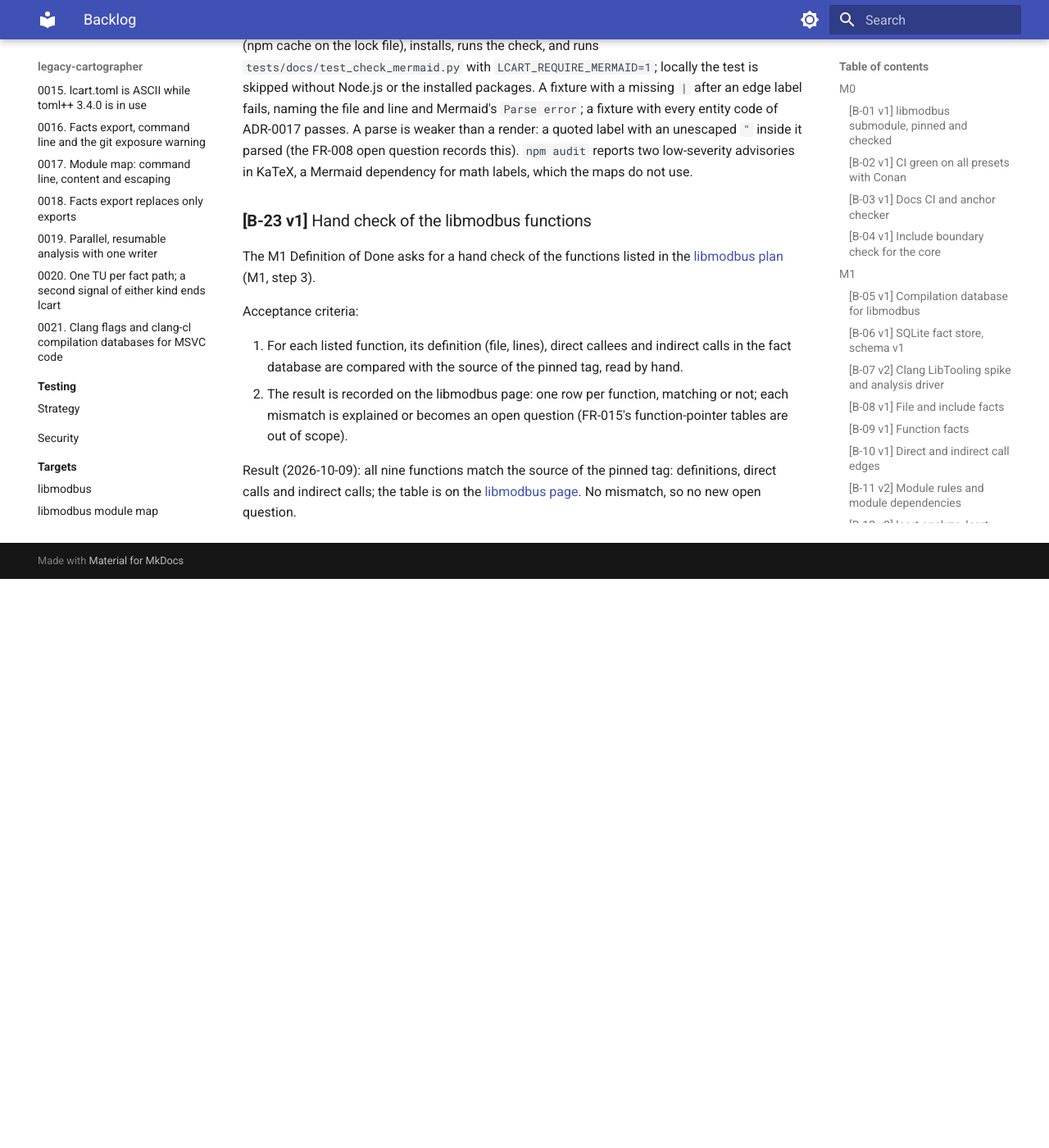
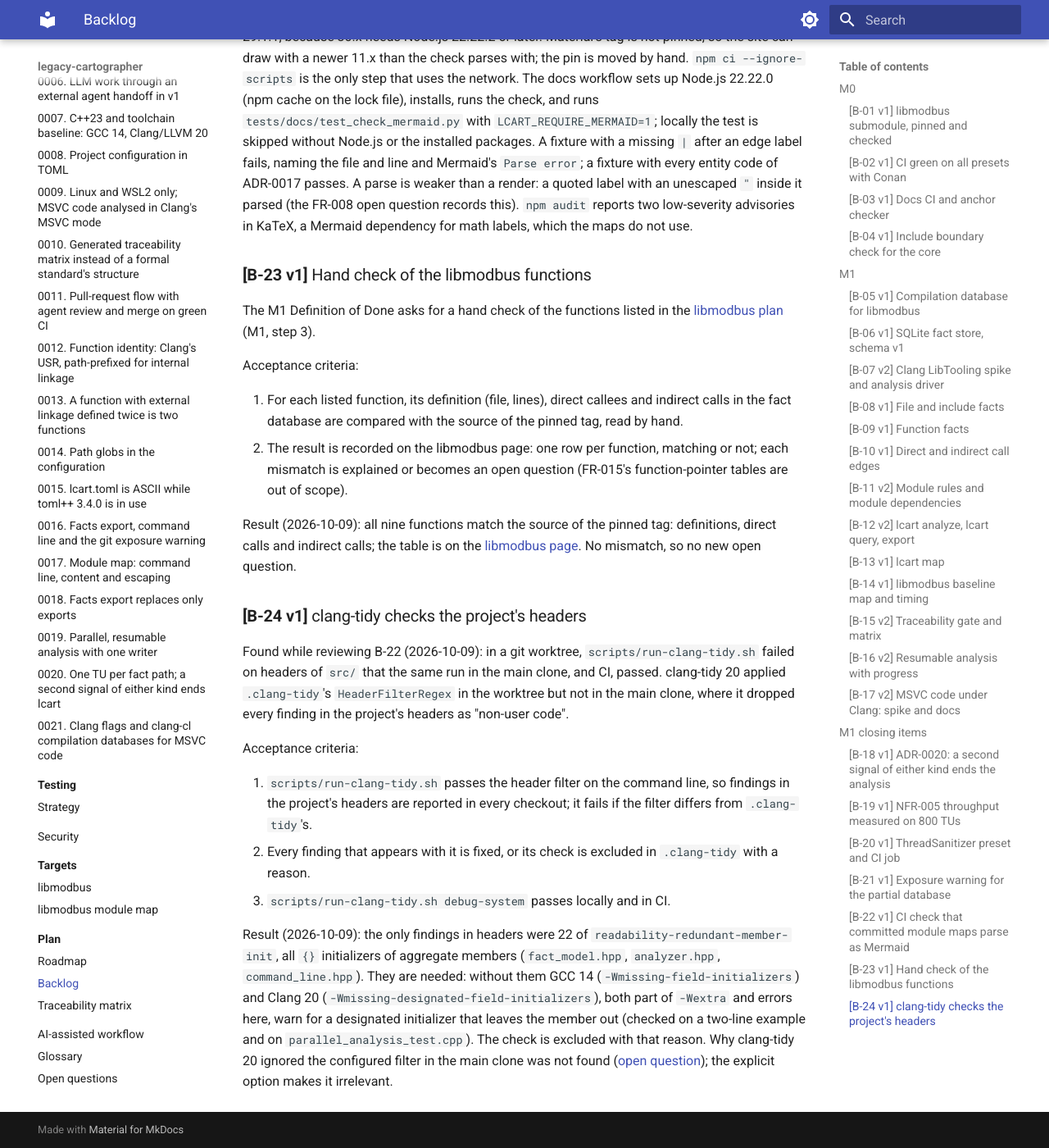
Before and after one commit to Tomek52/legacy-cartographer, an MkDocs documentation site: the page built from docs/plan/backlog.md, in a window 1280 px wide and 1400 px high, scrolled down 14581 px. Shown: the whole window at 82% size. Built offline with MkDocs 1.6.1 and Material for MkDocs 9.7.7, drawn with Linux system fonts in a browser that asks for light colours; before the commit the page ends 15287 px from its top, so only the background shows below that; some of the changed text lies outside the part shown.

Commit message:
build(cmake): check owned headers with clang-tidy (#20)
Backlog: B-24

Co-Authored-By: Claude Opus 5.5 <noreply@anthropic.com>
Claude-Session: https://claude.ai/code/session_01Sn6UD6WxmmXBAgKToBQUdD

```diff
--- a/docs/open-questions.md
+++ b/docs/open-questions.md
@@ -54,6 +54,7 @@ moving the answer into the relevant spec or ADR and deleting it here.
 | With an MSVC target before C++20, Clang defaults to `-fdelayed-template-parsing`, and calls in never-instantiated function templates are not recorded (B-17 spike). Append `-fno-delayed-template-parsing` to every MSVC command? It changes the facts, and code that only MSVC's lenient template parsing accepts would fail to parse. | [ADR-0021](adr/0021-clang-flags-and-clang-cl-databases-for-msvc-code.md), [how-to](how-to/msvc-under-wsl2.md) | M2 |
 | The Clang driver inside lcart reads configuration files: `--config=<file>`, and default ones such as `<triple>-clang.cfg` in the directory of the program a command names (both shown in the B-17 spike). Their arguments bypass `remove_code_loading_arguments()` (plugins are not loaded by LibTooling today, ADR-0021 finding 4, but the filter should not depend on that). Remove `--config` and add `--no-default-config`? | [security T5](security.md#security-malicious-build-input-v1), [ADR-0021](adr/0021-clang-flags-and-clang-cl-databases-for-msvc-code.md) | M1 end |
 | An interrupted run keeps `.<name>.partial` (and possibly its `-journal` file) next to the database, but the T2 exposure warning checks only the database's own name; a git ignore rule for the database may not cover the partial file. Warn for it too? | [ADR-0019](adr/0019-parallel-resumable-analysis.md#adr0019-resume-v1), [security T2](security.md) | M1 end |
+| Why does clang-tidy 20.1.2 ignore `HeaderFilterRegex` from `.clang-tidy` in the main clone (findings in `src/` headers dropped as non-user code, while `--dump-config` shows the filter) but apply it in a git worktree? `scripts/run-clang-tidy.sh` passes the filter explicitly, so nothing depends on the answer. | [B-24](plan/backlog.md#b24-clang-tidy-checks-headers-v1) | when clang-tidy is upgraded |
 
 ## Not verified yet ("TODO: verify")
 
--- a/docs/plan/backlog.md
+++ b/docs/plan/backlog.md
@@ -33,6 +33,7 @@ expanded in place; its version is bumped if its meaning changes
 | [B-21](#b21-exposure-warning-for-partial-database-v1) | Exposure warning for the partial database | M1 | NFR-005 | B-16 | 1 h |
 | [B-22](#b22-mermaid-check-in-ci-v1) | ✅ CI check that committed module maps parse as Mermaid | M1 | FR-007 | B-14 | 2 h |
 | [B-23](#b23-libmodbus-hand-check-v1) | ✅ Hand check of the libmodbus functions | M1 | FR-003, FR-004 | B-14 | 2 h |
+| [B-24](#b24-clang-tidy-checks-headers-v1) | ✅ clang-tidy checks the project's headers | M1 | NFR-007 | B-02 | 1 h |
 
 ## M0
 
@@ -688,3 +689,31 @@ Result (2026-10-09): all nine functions match the source of the pinned
 tag: definitions, direct calls and indirect calls; the table is on the
 [libmodbus page](../targets/libmodbus.md#m1-fact-database-and-module-map-no-llm).
 No mismatch, so no new open question.
+
+### <a id="b24-clang-tidy-checks-headers-v1"></a>**[B-24 v1]** clang-tidy checks the project's headers
+
+Found while reviewing B-22 (2026-10-09): in a git worktree,
+`scripts/run-clang-tidy.sh` failed on headers of `src/` that the same run
+in the main clone, and CI, passed. clang-tidy 20 applied `.clang-tidy`'s
+`HeaderFilterRegex` in the worktree but not in the main clone, where it
+dropped every finding in the project's headers as "non-user code".
+
+Acceptance criteria:
+
+1. `scripts/run-clang-tidy.sh` passes the header filter on the command line,
+   so findings in the project's headers are reported in every checkout; it
+   fails if the filter differs from `.clang-tidy`'s.
+2. Every finding that appears with it is fixed, or its check is excluded in
+   `.clang-tidy` with a reason.
+3. `scripts/run-clang-tidy.sh debug-system` passes locally and in CI.
+
+Result (2026-10-09): the only findings in headers were 22 of
+`readability-redundant-member-init`, all `{}` initializers of aggregate
+members (`fact_model.hpp`, `analyzer.hpp`, `command_line.hpp`). They are
+needed: without them GCC 14 (`-Wmissing-field-initializers`) and Clang 20
+(`-Wmissing-designated-field-initializers`), both part of `-Wextra` and
+errors here, warn for a designated initializer that leaves the member out
+(checked on a two-line example and on `parallel_analysis_test.cpp`). The check is excluded with that reason. Why clang-tidy 20 ignored
+the configured filter in the main clone was not found
+([open question](../open-questions.md#open-technical-questions)); the
+explicit option makes it irrelevant.
```
Also changed, not shown: 2 other files.
